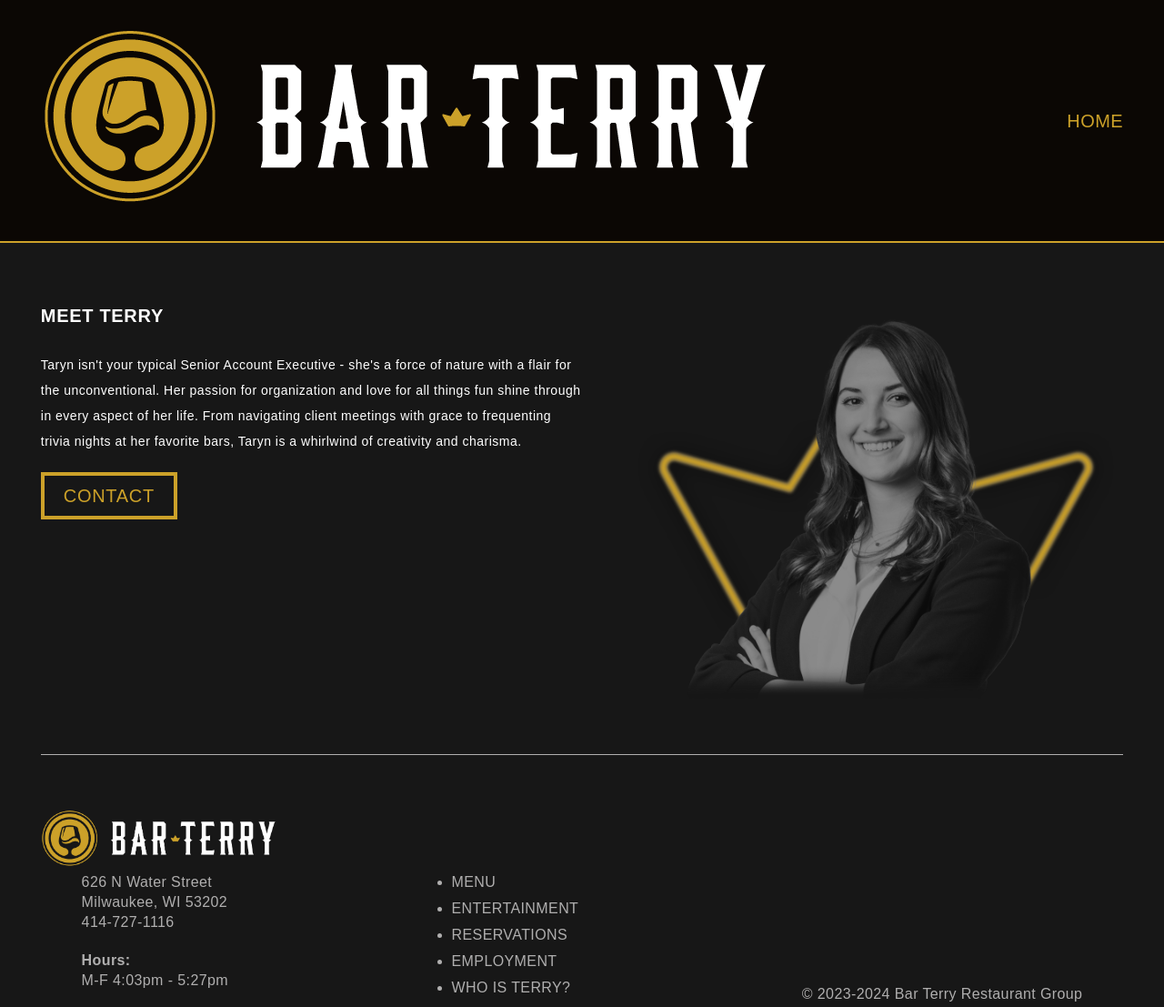
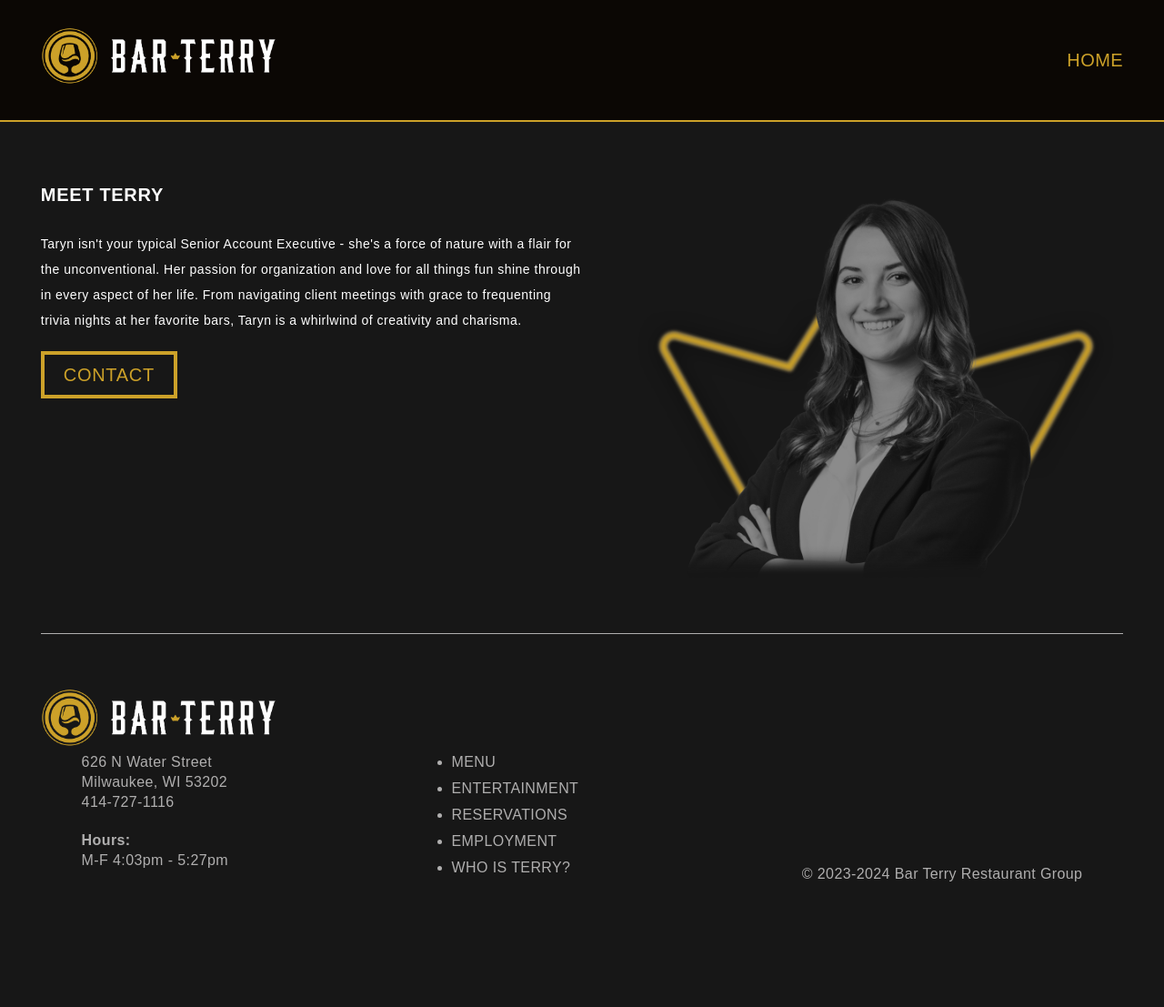
Before and after one commit to jkartz/bar-terry, a plain HTML site: page meet-terry.html in a window 1280 px wide. Shown: the whole page at 91% size. After the commit the page ends 1032 px from the top, so only its background shows below. Drawn offline with Linux system fonts and the light colour scheme; a web font is replaced by a local one.

Commit message:
Update meet-terry.html

```diff
--- a/meet-terry.html
+++ b/meet-terry.html
@@ -15,7 +15,7 @@
 
   <nav>
     <div class="nav-container-home-only">
-      <a href="index.html"><img class="img-logo" src="images/Bar_Tery_Logos_Grey_Logo.png" alt="Bar Terry" /></a>
+      <a href="index.html"><img class="img-logo" src="images/Bar_Tery_Logos_Grey_Logo.png" alt="Bar Terry" width="259" /></a>
       <ul class="nav-menu-home-only">
         <a href="index.html">
           <li>Home</li>
```
